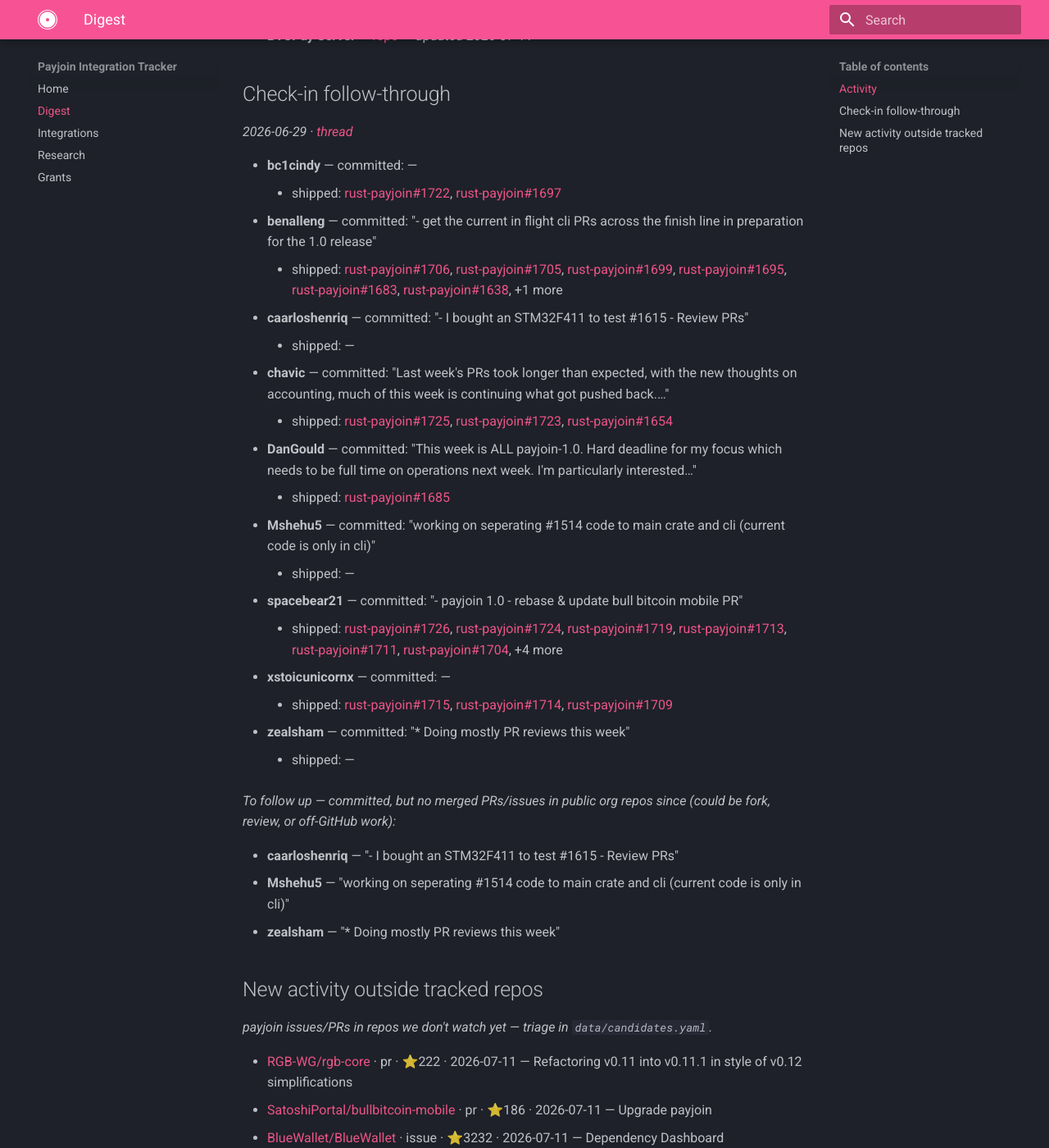
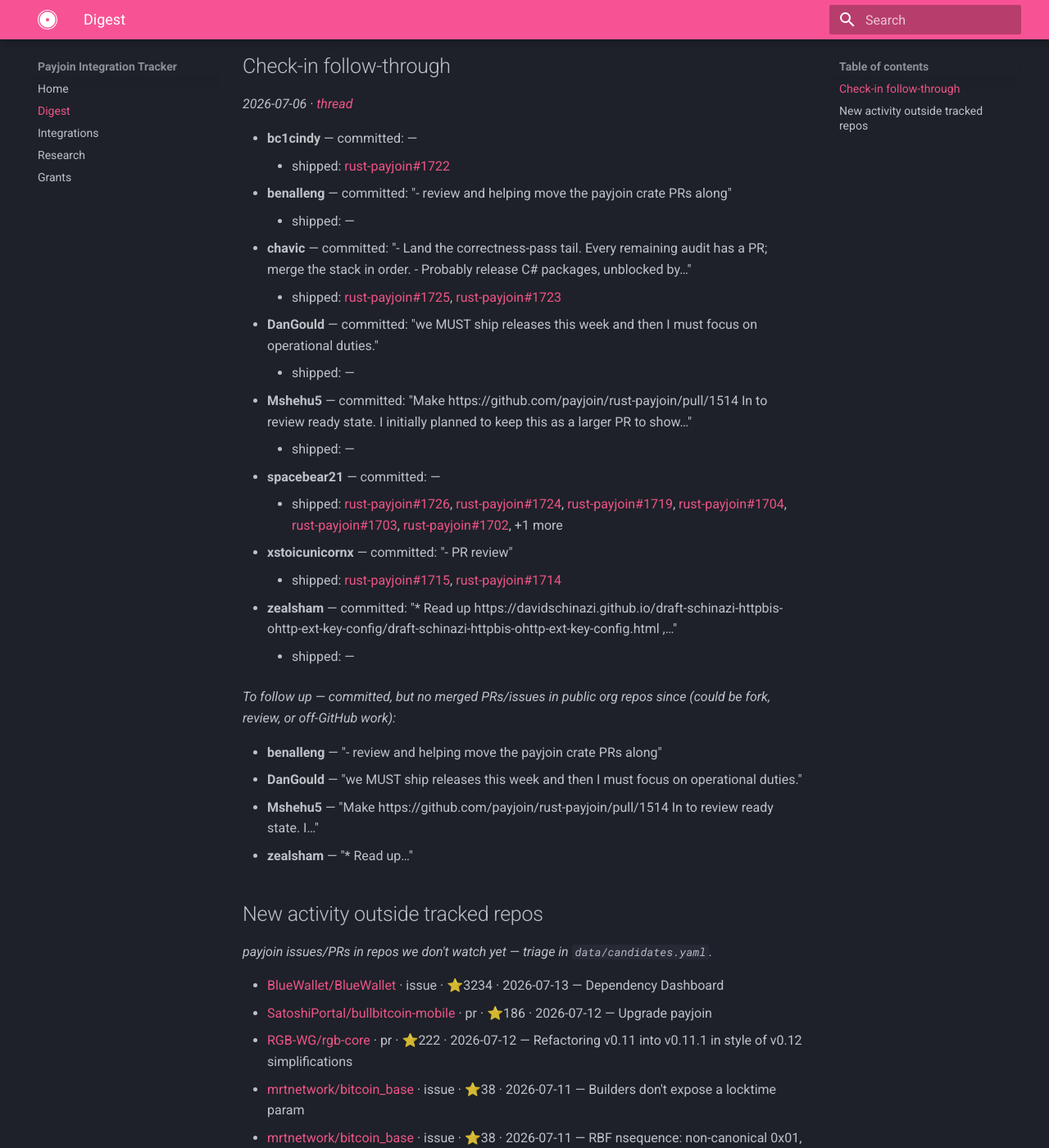
Before and after one commit to payjoin/payjoin.org, an MkDocs documentation site: the page built from docs/digest.md, in a window 1280 px wide and 1400 px high, scrolled down 265 px. Shown: the whole window at 82% size. Built offline with MkDocs 1.6.1 and Material for MkDocs 9.7.7, drawn with Linux system fonts in a browser that asks for light colours; some of the changed text lies outside the part shown.

Commit message:
chore: refresh tracker auto-state + digest

```diff
--- a/docs/digest.md
+++ b/docs/digest.md
@@ -1,55 +1,53 @@
 # Daily digest
 
-_As of 2026-07-12 (UTC) · tracking 25 upstream items_
+_As of 2026-07-13 (UTC) · tracking 25 upstream items_
 
-## Activity
+No upstream changes since the last refresh.
 
-- **BTCPay Server** — [repo](https://github.com/ValeraFinebits/btcpayserver-payjoin-plugin) — updated 2026-07-11
-
+Most recently active: **BTCPay Server** — [repo](https://github.com/ValeraFinebits/btcpayserver-payjoin-plugin) — last activity 2026-07-11
 
 ## Check-in follow-through
 
-_2026-06-29 · [thread](https://github.com/orgs/payjoin/discussions/1691)_
+_2026-07-06 · [thread](https://github.com/orgs/payjoin/discussions/1712)_
 
 - **bc1cindy** — committed: —
-    - shipped: [rust-payjoin#1722](https://github.com/payjoin/rust-payjoin/issues/1722), [rust-payjoin#1697](https://github.com/payjoin/rust-payjoin/issues/1697)
-- **benalleng** — committed: "- get the current in flight cli PRs across the finish line in preparation for the 1.0 release"
-    - shipped: [rust-payjoin#1706](https://github.com/payjoin/rust-payjoin/pull/1706), [rust-payjoin#1705](https://github.com/payjoin/rust-payjoin/pull/1705), [rust-payjoin#1699](https://github.com/payjoin/rust-payjoin/pull/1699), [rust-payjoin#1695](https://github.com/payjoin/rust-payjoin/pull/1695), [rust-payjoin#1683](https://github.com/payjoin/rust-payjoin/pull/1683), [rust-payjoin#1638](https://github.com/payjoin/rust-payjoin/pull/1638), +1 more
-- **caarloshenriq** — committed: "- I bought an STM32F411 to test #1615 - Review PRs"
+    - shipped: [rust-payjoin#1722](https://github.com/payjoin/rust-payjoin/issues/1722)
+- **benalleng** — committed: "- review and helping move the payjoin crate PRs along"
     - shipped: —
-- **chavic** — committed: "Last week's PRs took longer than expected, with the new thoughts on accounting, much of this week is continuing what got pushed back.…"
-    - shipped: [rust-payjoin#1725](https://github.com/payjoin/rust-payjoin/pull/1725), [rust-payjoin#1723](https://github.com/payjoin/rust-payjoin/pull/1723), [rust-payjoin#1654](https://github.com/payjoin/rust-payjoin/pull/1654)
-- **DanGould** — committed: "This week is ALL payjoin-1.0. Hard deadline for my focus which needs to be full time on operations next week. I'm particularly interested…"
-    - shipped: [rust-payjoin#1685](https://github.com/payjoin/rust-payjoin/pull/1685)
-- **Mshehu5** — committed: "working on seperating #1514 code to main crate and cli (current code is only in cli)"
+- **chavic** — committed: "- Land the correctness-pass tail. Every remaining audit has a PR; merge the stack in order. - Probably release C# packages, unblocked by…"
+    - shipped: [rust-payjoin#1725](https://github.com/payjoin/rust-payjoin/pull/1725), [rust-payjoin#1723](https://github.com/payjoin/rust-payjoin/pull/1723)
+- **DanGould** — committed: "we MUST ship releases this week and then I must focus on operational duties."
     - shipped: —
-- **spacebear21** — committed: "- payjoin 1.0 - rebase & update bull bitcoin mobile PR"
-    - shipped: [rust-payjoin#1726](https://github.com/payjoin/rust-payjoin/pull/1726), [rust-payjoin#1724](https://github.com/payjoin/rust-payjoin/pull/1724), [rust-payjoin#1719](https://github.com/payjoin/rust-payjoin/pull/1719), [rust-payjoin#1713](https://github.com/payjoin/rust-payjoin/pull/1713), [rust-payjoin#1711](https://github.com/payjoin/rust-payjoin/pull/1711), [rust-payjoin#1704](https://github.com/payjoin/rust-payjoin/pull/1704), +4 more
-- **xstoicunicornx** — committed: —
-    - shipped: [rust-payjoin#1715](https://github.com/payjoin/rust-payjoin/pull/1715), [rust-payjoin#1714](https://github.com/payjoin/rust-payjoin/issues/1714), [rust-payjoin#1709](https://github.com/payjoin/rust-payjoin/issues/1709)
-- **zealsham** — committed: "* Doing mostly PR reviews this week"
+- **Mshehu5** — committed: "Make https://github.com/payjoin/rust-payjoin/pull/1514 In to review ready state. I initially planned to keep this as a larger PR to show…"
+    - shipped: —
+- **spacebear21** — committed: —
+    - shipped: [rust-payjoin#1726](https://github.com/payjoin/rust-payjoin/pull/1726), [rust-payjoin#1724](https://github.com/payjoin/rust-payjoin/pull/1724), [rust-payjoin#1719](https://github.com/payjoin/rust-payjoin/pull/1719), [rust-payjoin#1704](https://github.com/payjoin/rust-payjoin/pull/1704), [rust-payjoin#1703](https://github.com/payjoin/rust-payjoin/pull/1703), [rust-payjoin#1702](https://github.com/payjoin/rust-payjoin/pull/1702), +1 more
+- **xstoicunicornx** — committed: "- PR review"
+    - shipped: [rust-payjoin#1715](https://github.com/payjoin/rust-payjoin/pull/1715), [rust-payjoin#1714](https://github.com/payjoin/rust-payjoin/issues/1714)
+- **zealsham** — committed: "* Read up https://davidschinazi.github.io/draft-schinazi-httpbis-ohttp-ext-key-config/draft-schinazi-httpbis-ohttp-ext-key-config.html ,…"
     - shipped: —
 
 _To follow up — committed, but no merged PRs/issues in public org repos since (could be fork, review, or off-GitHub work):_
 
-- **caarloshenriq** — "- I bought an STM32F411 to test #1615 - Review PRs"
-- **Mshehu5** — "working on seperating #1514 code to main crate and cli (current code is only in cli)"
-- **zealsham** — "* Doing mostly PR reviews this week"
+- **benalleng** — "- review and helping move the payjoin crate PRs along"
+- **DanGould** — "we MUST ship releases this week and then I must focus on operational duties."
+- **Mshehu5** — "Make https://github.com/payjoin/rust-payjoin/pull/1514 In to review ready state. I…"
+- **zealsham** — "* Read up…"
 
 ## New activity outside tracked repos
 
 _payjoin issues/PRs in repos we don't watch yet — triage in `data/candidates.yaml`._
 
-- [RGB-WG/rgb-core](https://github.com/RGB-WG/rgb-core/pull/288) · pr · ⭐222 · 2026-07-11 — Refactoring v0.11 into v0.11.1 in style of v0.12 simplifications
-- [SatoshiPortal/bullbitcoin-mobile](https://github.com/SatoshiPortal/bullbitcoin-mobile/pull/2041) · pr · ⭐186 · 2026-07-11 — Upgrade payjoin
-- [BlueWallet/BlueWallet](https://github.com/BlueWallet/BlueWallet/issues/3659) · issue · ⭐3232 · 2026-07-11 — Dependency Dashboard
+- [BlueWallet/BlueWallet](https://github.com/BlueWallet/BlueWallet/issues/3659) · issue · ⭐3234 · 2026-07-13 — Dependency Dashboard
+- [SatoshiPortal/bullbitcoin-mobile](https://github.com/SatoshiPortal/bullbitcoin-mobile/pull/2041) · pr · ⭐186 · 2026-07-12 — Upgrade payjoin
+- [RGB-WG/rgb-core](https://github.com/RGB-WG/rgb-core/pull/288) · pr · ⭐222 · 2026-07-12 — Refactoring v0.11 into v0.11.1 in style of v0.12 simplifications
 - [mrtnetwork/bitcoin_base](https://github.com/mrtnetwork/bitcoin_base/issues/23) · issue · ⭐38 · 2026-07-11 — Builders don't expose a locktime param
 - [mrtnetwork/bitcoin_base](https://github.com/mrtnetwork/bitcoin_base/issues/22) · issue · ⭐38 · 2026-07-11 — RBF nsequence: non-canonical 0x01, only on inputs[0]
 - [mrtnetwork/bitcoin_base](https://github.com/mrtnetwork/bitcoin_base/pull/21) · pr · ⭐38 · 2026-07-11 — Fix RBF nsequence: canonical value, all inputs
 - [Jolah1/bitpilot](https://github.com/Jolah1/bitpilot/pull/25) · pr · ⭐1 · 2026-07-11 — curriculum: expand Privacy tree from 3 → 12 lessons
 - [SatoshiPortal/bullbitcoin-mobile](https://github.com/SatoshiPortal/bullbitcoin-mobile/issues/2430) · issue · ⭐186 · 2026-07-10 — Payjoin receiver can contribute unconfirmed (0-conf) inputs
-- [cake-tech/cake_wallet](https://github.com/cake-tech/cake_wallet/pull/3381) · pr · ⭐1764 · 2026-07-10 — feat: pin all dependencies to git sources
-- [cake-tech/cake_wallet](https://github.com/cake-tech/cake_wallet/issues/3388) · issue · ⭐1764 · 2026-07-10 — Payjoin receiver can contribute unconfirmed (0-conf) inputs
-- [cake-tech/cake_wallet](https://github.com/cake-tech/cake_wallet/pull/3389) · pr · ⭐1764 · 2026-07-10 — payjoin: exclude 0-conf inputs from receiver candidates
+- [cake-tech/cake_wallet](https://github.com/cake-tech/cake_wallet/pull/3381) · pr · ⭐1765 · 2026-07-10 — feat: pin all dependencies to git sources
+- [cake-tech/cake_wallet](https://github.com/cake-tech/cake_wallet/issues/3388) · issue · ⭐1765 · 2026-07-10 — Payjoin receiver can contribute unconfirmed (0-conf) inputs
+- [cake-tech/cake_wallet](https://github.com/cake-tech/cake_wallet/pull/3389) · pr · ⭐1765 · 2026-07-10 — payjoin: exclude 0-conf inputs from receiver candidates
 - [mimblewimble/grin](https://github.com/mimblewimble/grin/pull/3904) · pr · ⭐5091 · 2026-07-10 — docs: accurate input/output linking in grin4bitcoiners.md
 - _+81 more in `data/candidates.yaml`_
```
Also changed, not shown: 1 other file.
